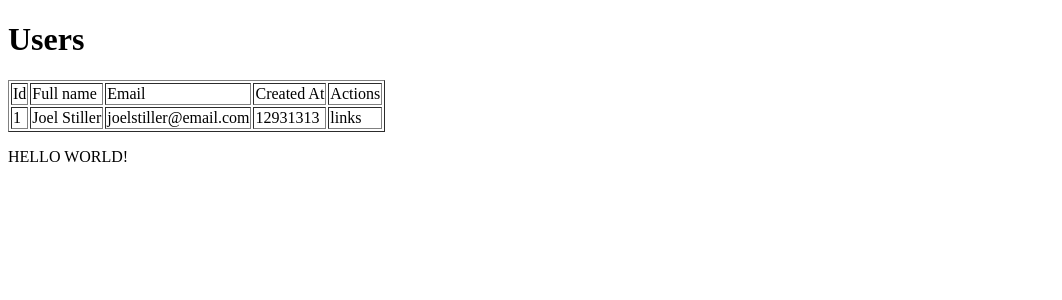
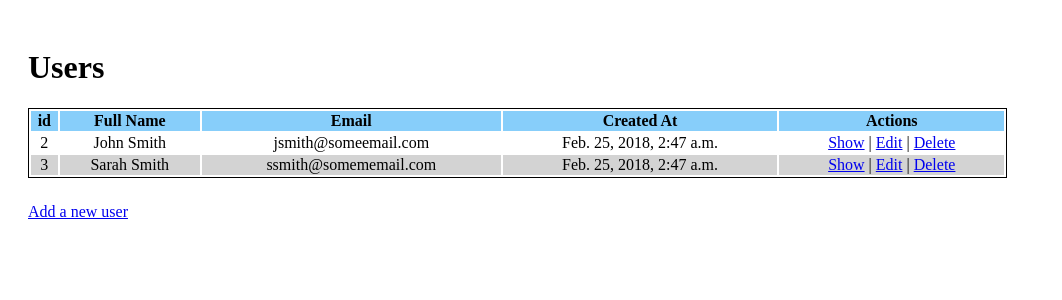
Before and after one commit to joelstiller/python2, a Django app: page / in a window 1280 px wide. Shown: the top 300 px of the page, without its empty margins (0-1062 px from the left). Run offline with Django 3.2, Linux system fonts and the light colour scheme; data comes from the database, SQL or seed files in the repository.

Commit message:
Completed rest_users

```diff
--- a/orm_projects/apps/rest_users/models.py
+++ b/orm_projects/apps/rest_users/models.py
@@ -1,10 +1,41 @@
 # -*- coding: utf-8 -*-
 from __future__ import unicode_literals
+import re
 from django.db import models
-# Create your models here.
+
+EMAIL_REGEX = re.compile(r'^[a-zA-Z0-9\.\+_-]+@[a-zA-Z0-9\._-]+\.[a-zA-Z]*$')
+
+class UserManager(models.Manager):
+    def validate(self, post_data):
+        errors = {}
+
+        # check all fields for emptyness
+        for field, value in post_data.iteritems():
+            if len(value) < 1:
+                errors[field] = "{} field is reqired".format(field.replace('_', ' '))
+
+            # check name fields for min length
+            if field == "first_name" or field == "last_name":
+                if not field in errors and len(value) < 3:
+                    errors[field] = "{} field must bet at least 3 characters".format(field.replace('_', ' '))
+
+        # check email field for valid email
+        if not "email" in errors and not re.match(EMAIL_REGEX, post_data['email']):
+            errors['email'] = "invalid email"
+
+        # if email is valid check db for existing email
+        else:
+            if len(self.filter(email=post_data['email'])) > 1:
+                errors['email'] = "email already in use"
+
+        return errors
+
 class User(models.Model):
-    first_name = models.CharField(max_length=255)
-    last_name = models.CharField(max_length=255)
-    email_address = models.CharField(max_length=255)
-    created_at = models.DateTimeField(auto_now_add = True)
-    updated_at = models.DateTimeField(auto_now = True)
+    first_name = models.CharField(max_length=100)
+    last_name = models.CharField(max_length=100)
+    email = models.EmailField(unique=True)
+    created_at = models.DateTimeField(auto_now_add=True)
+    updated_at = models.DateTimeField(auto_now=True)
+    objects = UserManager()
+    def __str__(self):
+        return self.email
--- /dev/null
+++ b/orm_projects/apps/rest_users/static/rest_users/style.css
@@ -0,0 +1,21 @@
+div.container{
+    padding: 20px;
+}
+
+table{
+    width: 80%;
+    border: 1px solid black;
+    margin-bottom: 25px;
+}
+thead {
+    background-color: lightskyblue;
+}
+tbody {
+    text-align: center;
+}
+tbody > tr:nth-child(even){
+    background-color: lightgray;
+}
+th, td {
+    height: 10px;
+}
--- a/orm_projects/apps/rest_users/templates/rest_users/index.html
+++ b/orm_projects/apps/rest_users/templates/rest_users/index.html
@@ -1,29 +1,38 @@
 <!DOCTYPE html>
 <html lang="en">
     <head>
+        <title></title>
         <meta charset="UTF-8">
-    <meta name="viewport" content="width=device-width, initial-scale=1.0">
-    <meta http-equiv="X-UA-Compatible" content="ie=edge">
-    <title>CRUD Users</title>
+        <meta name="viewport" content="width=device-width, initial-scale=1">
+        {% load staticfiles %}
+        <link rel="stylesheet" href="{% static 'rest_users/style.css' %}">
     </head>
     <body>
+        <div class="container">
             <h1>Users</h1>
-    <table border="1">
+            <table>
                 <thead>
-            <td>Id</td>
-            <td>Full name</td>
-            <td>Email</td>
-            <td>Created At</td>
-            <td>Actions</td>
+                    <tr>
+                        <th>id</th>
+                        <th>Full Name</th>
+                        <th>Email</th>
+                        <th>Created At</th>
+                        <th>Actions</th>
+                    </tr>
                 </thead>
+                <tbody>
+                    {% for user in users %}
                     <tr>
-            <td>1</td>
-            <td>Joel Stiller</td>
-            <td>joelstiller@email.com</td>
-            <td>12931313</td>
-            <td>links</td>
+                        <td>{{ user.id }}</td>
+                        <td>{{ user.first_name }} {{ user.last_name }}</td>
+                        <td>{{ user.email }}</td>
+                        <td>{{ user.created_at }}</td>
+                        <td><a href="/users/{{ user.id }}">Show</a> | <a href="/users/{{ user.id }}/edit">Edit</a> | <a href="/users/{{ user.id }}/destroy">Delete</a></td>
                     </tr>
+                    {% endfor %}
+                </tbody>
             </table>
-<p>HELLO WORLD!</p>
+            <a href="/users/new">Add a new user</a>
+        </div>
     </body>
 </html>
--- a/orm_projects/apps/rest_users/urls.py
+++ b/orm_projects/apps/rest_users/urls.py
@@ -3,9 +3,11 @@ from . import views
 
 urlpatterns = [
     url(r'^$', views.index),
-    # url(r'^new$', views.new),
-    # url(r'^create$', views.create),
-    # url(r'^(?P<user_id>\d+)$', views.show),
-    # url(r'^(?P<user_id>\d+)/edit$', views.edit),
-    # url(r'^(?P<user_id>\d+)/delete$', views.delete)
+    url(r'^users$', views.index),
+    url(r'^users/new$', views.new),
+    url(r'^users/create$', views.create),
+    url(r'^users/(?P<user_id>\d+)$', views.show),
+    url(r'^users/(?P<user_id>\d+)/edit$', views.edit),
+    url(r'^users/(?P<user_id>\d+)/update$', views.update),
+    url(r'^users/(?P<user_id>\d+)/destroy$', views.destroy)
 ]
--- a/orm_projects/apps/rest_users/views.py
+++ b/orm_projects/apps/rest_users/views.py
@@ -1,8 +1,63 @@
 # -*- coding: utf-8 -*-
 from __future__ import unicode_literals
-
-from django.shortcuts import render
+from .models import User
+from django.contrib.messages import error
+from django.shortcuts import render, HttpResponse, redirect
 
 # Create your views here.
 def index(request):
-    return render(request, 'rest_users/index.html')
+    context = {
+        'users': User.objects.all()
+    }
+    return render(request, 'rest_users/index.html', context)
+
+def new(request):
+    return render(request, "rest_users/create.html")
+
+
+def create(request):
+    errors = User.objects.validate(request.POST)
+    if len(errors):
+        for field, message in errors.iteritems():
+            error(request, message, extra_tags=field)
+
+        return redirect('/users/new')
+
+    User.objects.create(
+        first_name=request.POST['first_name'],
+        last_name=request.POST['last_name'],
+        email=request.POST['email'],
+    )
+    return redirect('/users')
+
+def edit(request, user_id):
+    context = {
+        'user': User.objects.get(id=user_id)
+    }
+    return render(request, 'rest_users/update.html', context)
+
+def update(request, user_id):
+    errors = User.objects.validate(request.POST)
+    if len(errors):
+        for field, message in errors.iteritems():
+            error(request, message, extra_tags=field)
+
+        return redirect('/users/{}/edit'.format(user_id))
+
+    user_to_update = User.objects.get(id=user_id)
+    user_to_update.first_name = request.POST['first_name']
+    user_to_update.last_name = request.POST['last_name']
+    user_to_update.email = request.POST['email']
+    user_to_update.save()
+    return redirect('/users')
+
+def show(request, user_id):
+    context = {
+        'user': User.objects.get(id=user_id)
+    }
+    return render(request, 'rest_users/show.html', context)
+
+
+def destroy(request, user_id):
+    User.objects.get(id=user_id).delete()
+    return redirect('/users')
```
Also changed, not shown: orm_projects/apps/rest_users/templates/rest_users/create.html (added, +39 -0 lines), orm_projects/apps/rest_users/templates/rest_users/show.html (added, +19 -0 lines), orm_projects/apps/rest_users/templates/rest_users/update.html (added, +40 -0 lines), orm_projects/apps/rest_users/migrations/0002_auto_20180224_2040.py (added), orm_projects/db.sqlite3, 4 other files. Lines whose indentation alone changed are shown as unchanged.
